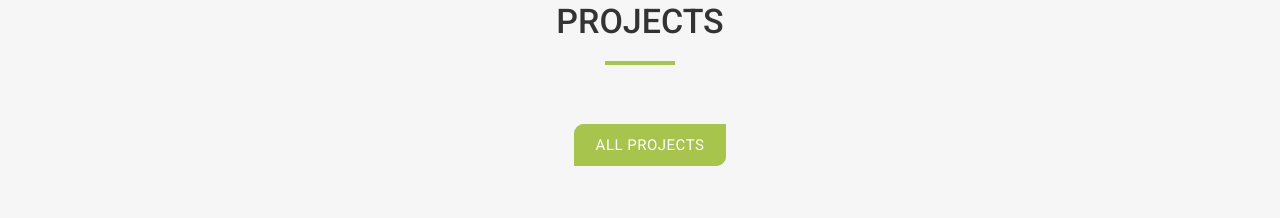
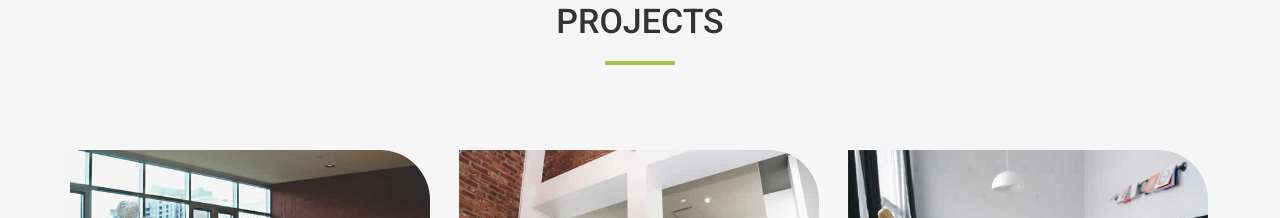
Before and after one commit to sushruthreddyakkala/sushruthreddyakkala.github.io, a plain HTML site: page index.html in a window 1280 px wide. Shown: the part 2420-2638 px from the top of the page. Drawn offline with Linux system fonts and the light colour scheme.

Commit message:
Update index.html

```diff
--- a/index.html
+++ b/index.html
@@ -119,7 +119,7 @@
       <h2>Projects</h2>
       <hr>
     </div>
-    <div class="categories">
+    <!--<div class="categories">
       <ul class="cat">
         <li>
           <ol class="type">
@@ -128,7 +128,7 @@
         </li>
       </ul>
       <div class="clearfix"></div>
-    </div>
+    </div>-->
     <div class="row">
       <div class="portfolio-items">
         <div class="col-sm-6 col-md-4 col-lg-4 residential">
```
